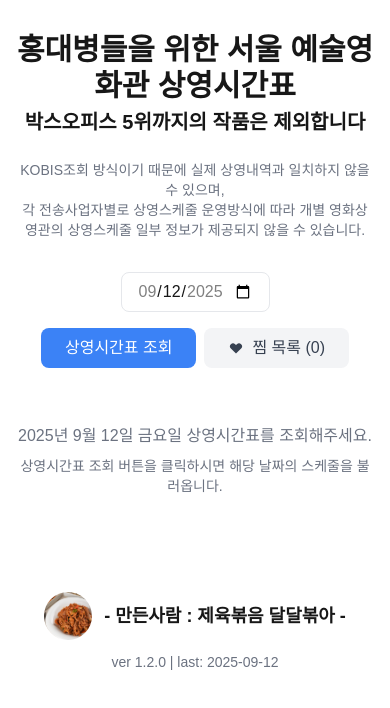
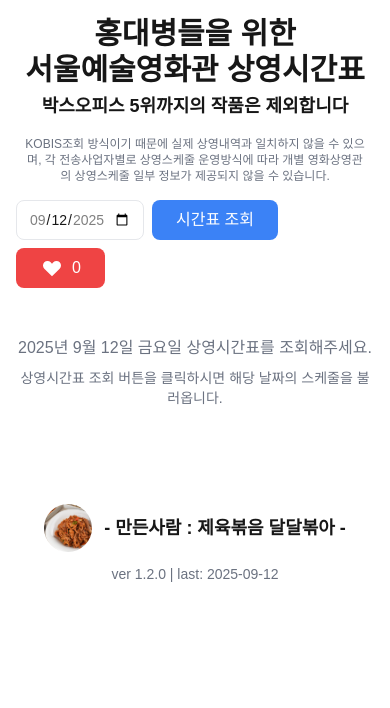
Before and after one commit to Inside-eun/movie_mania, a Next.js app: page / in a window 390 px wide. Shown: the top 708 px of the page. Built offline with nearby package versions, Linux system fonts and the light colour scheme.

Commit message:
UI 개선: 모바일 제목 크기 증가 및 버튼 텍스트 단축
- 모바일에서 제목 크기를 text-2xl에서 text-3xl로 증가
- 모바일 줄바꿈 로직 수정 (block sm:hidden → sm:hidden)
- 상영시간표 조회 버튼 텍스트를 '시간표 조회'로 단축

```diff
--- a/src/app/page.tsx
+++ b/src/app/page.tsx
@@ -298,23 +298,24 @@ export default function Home() {
   };
 
   return (
-    <main className="container mx-auto px-4 py-8 max-w-4xl">
-      <h1 className="text-3xl font-bold mb-1 text-center">
-        홍대병들을 위한 서울 예술영화관 상영시간표
+    <main className="container mx-auto px-4 py-4 sm:py-8 max-w-4xl">
+      <h1 className="text-3xl sm:text-3xl font-bold mb-1 text-center">
+        홍대병들을 위한<br className="sm:hidden"/> 서울예술영화관 상영시간표
       </h1>
-      <h2 className="text-xl font-bold mb-6 text-center">
+      <h2 className="text-lg sm:text-xl font-bold mb-4 sm:mb-6 text-center">
         박스오피스 5위까지의 작품은 제외합니다
       </h2>
 
-      <p className="text-sm text-gray-500 mb-8 text-center">
-        KOBIS조회 방식이기 때문에 실제 상영내역과 일치하지 않을 수 있으며,<br/> 각 전송사업자별로 상영스케줄 운영방식에 따라 개별 영화상영관의 상영스케줄 일부 정보가 제공되지 않을 수 있습니다.
+      <p className="text-xs sm:text-sm text-gray-500 mb-4 sm:mb-8 text-center px-2">
+        KOBIS조회 방식이기 때문에 실제 상영내역과 일치하지 않을 수 있으며,<br className="hidden sm:block"/> 각 전송사업자별로 상영스케줄 운영방식에 따라 개별 영화상영관의 상영스케줄 일부 정보가 제공되지 않을 수 있습니다.
       </p>
 
-      <div className="flex flex-col gap-4 mb-6">
-        <div className="flex flex-col sm:flex-row gap-4 items-center">
+      <div className="flex flex-col gap-3 sm:gap-4 mb-4 sm:mb-6">
+        <div className="flex flex-col sm:flex-row gap-3 sm:gap-4 items-start sm:items-center">
+          <div className="flex gap-2 w-full flex-wrap">
             <input
               type="date"
-            className="px-4 py-2 border rounded-lg h-10"
+              className="px-3 py-2 border rounded-lg h-10 text-sm flex-shrink-0 w-auto"
               value={selectedDate}
               onChange={(e) => {
                 setSelectedDate(e.target.value);
@@ -329,31 +330,39 @@ export default function Home() {
                 new Date(Date.now() + 7 * 24 * 60 * 60 * 1000)
                   .toISOString()
                   .split("T")[0]
-            } // 7일 후까지
-            disabled={showWishlistView}
+              } // 7일 후까지 (모바일에서도 적용)
+              disabled={false}
             />
-
-          <div className="flex gap-2">
             <button
-              onClick={fetchMovies}
-              disabled={loading || showWishlistView}
+              onClick={() => {
+                if (showWishlistView) {
+                  setShowWishlistView(false);
+                }
+                fetchMovies();
+              }}
+              disabled={loading}
               className="px-6 py-2 bg-blue-500 text-white rounded-lg hover:bg-blue-600 disabled:opacity-50 disabled:cursor-not-allowed h-10 flex items-center justify-center whitespace-nowrap"
             >
-              {loading ? "크롤링 중... " : "상영시간표 조회"}
+              {loading ? "크롤링 중... " : "시간표 조회"}
             </button>
 
             <button
-              onClick={() => setShowWishlistView(!showWishlistView)}
+              onClick={() => {
+                if (!showWishlistView) {
+                  setShowWishlistView(true);
+                }
+              }}
+              disabled={showWishlistView}
               className={`px-6 py-2 rounded-lg h-10 flex items-center justify-center gap-2 whitespace-nowrap transition-colors ${
                 showWishlistView
-                  ? 'bg-red-500 text-white hover:bg-red-600'
-                  : 'bg-gray-100 text-gray-700 hover:bg-gray-200'
+                  ? 'bg-red-600 text-white cursor-not-allowed opacity-75'
+                  : 'bg-red-500 text-white hover:bg-red-600'
               }`}
             >
-              <svg className="w-4 h-4" fill="currentColor" viewBox="0 0 24 24">
+              <svg className="w-6 h-8" fill="currentColor" viewBox="0 0 24 24">
                 <path d="M4.318 6.318a4.5 4.5 0 000 6.364L12 20.364l7.682-7.682a4.5 4.5 0 00-6.364-6.364L12 7.636l-1.318-1.318a4.5 4.5 0 00-6.364 0z" />
               </svg>
-              {showWishlistView ? '목록으로 돌아가기' : `찜 목록 (${getWishlistCount()})`}
+               {getWishlistCount()}
             </button>
           </div>
 
@@ -365,15 +374,12 @@ export default function Home() {
         </div>
 
         {allMovies.length > 0 && !showWishlistView && (
-          <div className="flex flex-col gap-4">
-            <div className="flex flex-col sm:flex-row gap-4 items-center">
-              <label className="text-sm font-medium text-gray-700">
-                영화별 필터:
-              </label>
-              <div className="relative flex-1 sm:flex-none sm:min-w-[300px]" ref={dropdownRef}>
+          <div className="flex flex-col gap-3 sm:gap-4">
+            <div className="flex flex-col gap-3 sm:gap-4">
+              <div className="relative w-full" ref={dropdownRef}>
                 <button
                   onClick={() => setIsDropdownOpen(!isDropdownOpen)}
-                  className="w-full px-4 py-2 border border-gray-300 rounded-lg h-10 bg-white text-left text-gray-900 hover:border-blue-400 focus:ring-2 focus:ring-blue-500 focus:border-blue-500 transition-all duration-200 flex items-center justify-between"
+                  className="w-full px-4 py-3 border border-gray-300 rounded-lg bg-white text-left text-gray-900 hover:border-blue-400 focus:ring-2 focus:ring-blue-500 focus:border-blue-500 transition-all duration-200 flex items-center justify-between min-h-[48px] sm:min-h-[40px]"
                 >
                   <span className="truncate">{getSelectedMovieText()}</span>
                   <svg
@@ -392,7 +398,7 @@ export default function Home() {
                   <div className="absolute z-10 w-full mt-1 bg-white border border-gray-200 rounded-lg shadow-lg max-h-60 overflow-y-auto">
                     <div
                       onClick={() => handleMovieFilter("all")}
-                      className={`px-4 py-3 cursor-pointer hover:bg-blue-50 hover:text-blue-700 transition-colors ${
+                      className={`px-4 py-4 cursor-pointer hover:bg-blue-50 hover:text-blue-700 transition-colors text-base ${
                         selectedMovie === "all" ? 'bg-blue-100 text-blue-800 font-medium' : 'text-gray-900'
                       }`}
                     >
@@ -404,7 +410,7 @@ export default function Home() {
                         <div
                           key={movieTitle}
                           onClick={() => handleMovieFilter(movieTitle)}
-                          className={`px-4 py-3 cursor-pointer hover:bg-blue-50 hover:text-blue-700 transition-colors border-t border-gray-100 ${
+                          className={`px-4 py-4 cursor-pointer hover:bg-blue-50 hover:text-blue-700 transition-colors border-t border-gray-100 text-base ${
                             selectedMovie === movieTitle ? 'bg-blue-100 text-blue-800 font-medium' : 'text-gray-900'
                           }`}
                         >
```
Lines whose indentation alone changed are shown as unchanged.
